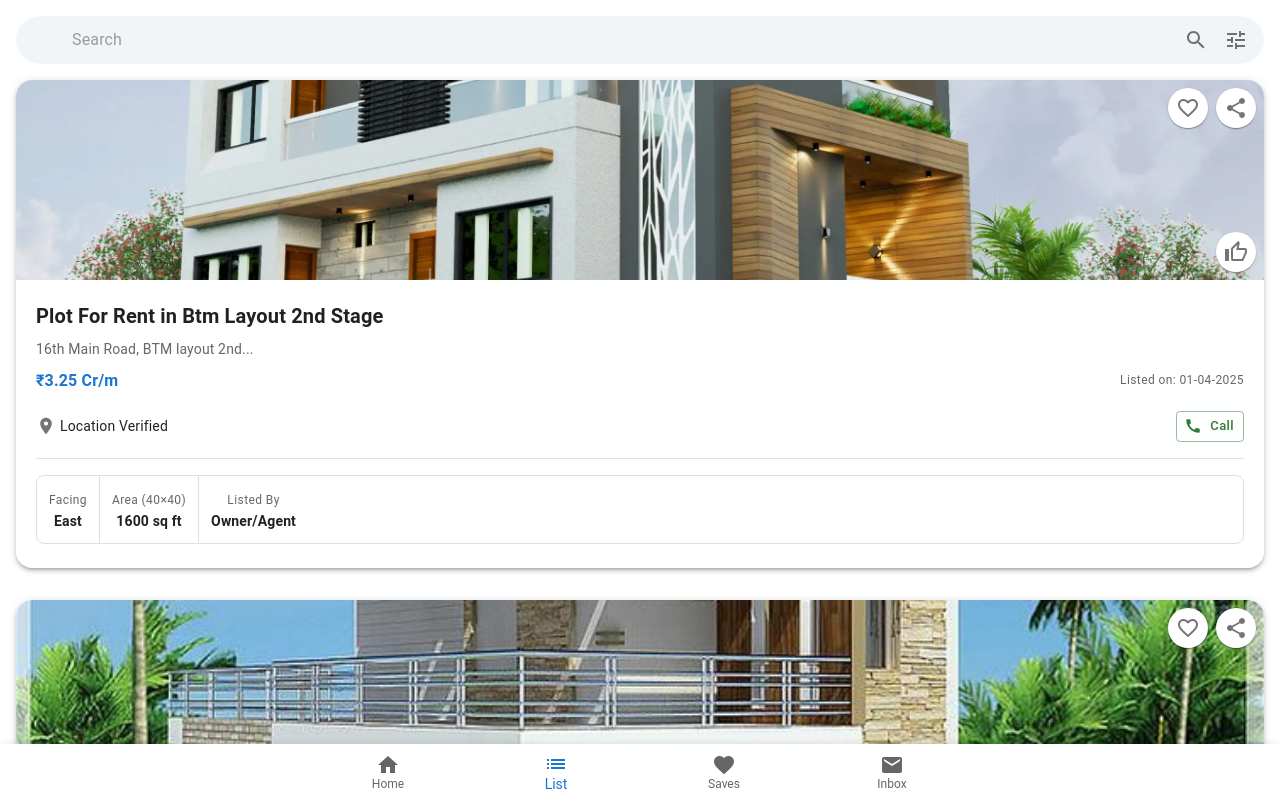
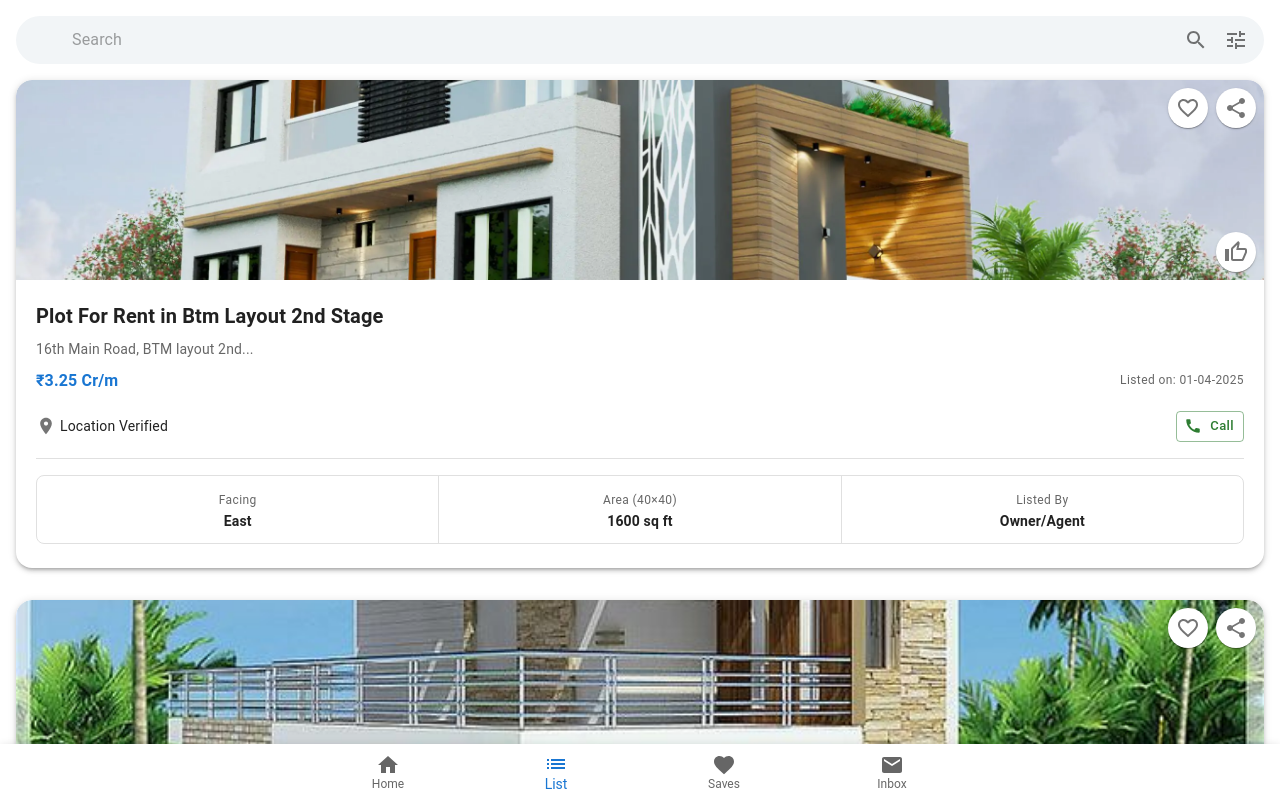
Before and after one commit to Hemanthuppal/materialui-landnest, a React (Create React App) app: page /details in a window 1280 px wide. Shown: the top 800 px of the page. Built offline with nearby package versions, Linux system fonts and the light colour scheme; some icons are missing.

Commit message:
changes in details and save

```diff
--- a/src/sharvani/Details_Page.js
+++ b/src/sharvani/Details_Page.js
@@ -123,7 +123,15 @@ const PropertyCard = () => {
               transition: 'transform 0.2s ease-in-out',
               '&:hover': { transform: 'scale(1.015)', boxShadow: 6 }
             }}
+            onClick={(e) => {
+              // Prevent navigation if the user clicked on a button or icon
+              const isButtonClick = e.target.closest('button') || e.target.closest('svg');
+              if (!isButtonClick) {
+                navigate('/rent-description', { state: { property } });
+              }
+            }}
           >
+
             <Box position="relative">
               <CardMedia
                 component="img"
@@ -199,26 +207,28 @@ const PropertyCard = () => {
 
               <Divider sx={{ my: 2 }} />
 
-              <Grid container sx={{ border: '1px solid #e0e0e0', borderRadius: 2, overflow: 'hidden' }}>
-                <Grid item xs={4}>
-                  <Box sx={{ borderRight: '1px solid #e0e0e0', p: 1.5, textAlign: 'center' }}>
-                    <Typography variant="caption" color="text.secondary">Facing</Typography>
-                    <Typography variant="body2" fontWeight="bold">{property.facing}</Typography>
-                  </Box>
-                </Grid>
-                <Grid item xs={4}>
-                  <Box sx={{ borderRight: '1px solid #e0e0e0', p: 1.5, textAlign: 'center' }}>
-                    <Typography variant="caption" color="text.secondary">Area ({property.dimensions})</Typography>
-                    <Typography variant="body2" fontWeight="bold">{property.area}</Typography>
-                  </Box>
-                </Grid>
-                <Grid item xs={4}>
-                  <Box sx={{ p: 1.5, textAlign: 'center' }}>
-                    <Typography variant="caption" color="text.secondary">Listed By</Typography>
-                    <Typography variant="body2" fontWeight="bold">{property.listedBy}</Typography>
-                  </Box>
-                </Grid>
-              </Grid>
+              <Box sx={{ display: 'flex', border: '1px solid #e0e0e0', borderRadius: 2, overflow: 'hidden' }}>
+  {[
+    { label: 'Facing', value: property.facing },
+    { label: `Area (${property.dimensions})`, value: property.area },
+    { label: 'Listed By', value: property.listedBy }
+  ].map((item, index) => (
+    <Box
+      key={index}
+      sx={{
+        flex: 1,
+        p: 1.5,
+        textAlign: 'center',
+        borderRight: index < 2 ? '1px solid #e0e0e0' : 'none'
+      }}
+    >
+      <Typography variant="caption" color="text.secondary">{item.label}</Typography>
+      <Typography variant="body2" fontWeight="bold">{item.value}</Typography>
+    </Box>
+  ))}
+</Box>
+
+
             </CardContent>
           </Card>
         ))}
--- a/src/sharvani/Rent_Saves.js
+++ b/src/sharvani/Rent_Saves.js
@@ -6,7 +6,6 @@ import {
   CardContent,
   Typography,
   IconButton,
-  CardActions,
   Paper,
   BottomNavigation,
   BottomNavigationAction,
@@ -17,8 +16,7 @@ import {
   List as ListIcon,
   Favorite as FavoriteIcon,
   Mail as MailIcon,
-  Share as ShareIcon,
-  Delete as DeleteIcon
+  Share as ShareIcon
 } from '@mui/icons-material';
 import { useNavigate } from 'react-router-dom';
 import CustomSearchBar from '../Rajesh/CustomSearchBar';
@@ -62,8 +60,11 @@ const RentSaves = () => {
     }
   };
 
-  const handleCardClick = (id) => {
-    navigate(`/rent-description`);
+  const handleCardClick = (e, property) => {
+    const isIconClick = e.target.closest('button');
+    if (!isIconClick) {
+      navigate('/rent-description', { state: { property } });
+    }
   };
 
   return (
@@ -77,36 +78,76 @@ const RentSaves = () => {
           </Typography>
         ) : (
           saved.map((property) => (
-            <Card key={property.id} sx={{ mb: 2, mx: 2, cursor: 'pointer' }}>
+            <Card
+              key={property.id}
+              sx={{
+                mb: 2,
+                mx: 2,
+                borderRadius: 3,
+                boxShadow: 3,
+                position: 'relative',
+                overflow: 'hidden',
+                cursor: 'pointer'
+              }}
+              onClick={(e) => handleCardClick(e, property)}
+            >
+              {/* Icons over image */}
+              <Box
+                sx={{
+                  position: 'absolute',
+                  top: 8,
+                  right: 8,
+                  zIndex: 2,
+                  display: 'flex',
+                  gap: 1
+                }}
+              >
+                <Tooltip title="Share">
+                  <IconButton
+                    onClick={(e) => {
+                      e.stopPropagation();
+                      handleShare(property);
+                    }}
+                    sx={{ backgroundColor: 'white', '&:hover': { backgroundColor: '#f0f0f0' } }}
+                  >
+                    <ShareIcon fontSize="small" />
+                  </IconButton>
+                </Tooltip>
+
+                <Tooltip title="Remove">
+                  <IconButton
+                    onClick={(e) => {
+                      e.stopPropagation();
+                      handleRemove(property.id);
+                    }}
+                    sx={{ backgroundColor: 'white', '&:hover': { backgroundColor: '#f0f0f0' } }}
+                  >
+                    <FavoriteIcon color="error" fontSize="small" />
+                  </IconButton>
+                </Tooltip>
+              </Box>
+
+              {/* Image */}
               <CardMedia
                 component="img"
                 height="180"
                 image={property.image}
-                onClick={() => handleCardClick(property.id)}
+                alt={property.title}
               />
-              <CardContent onClick={() => handleCardClick(property.id)}>
+
+              {/* Title & location */}
+              <CardContent>
                 <Typography variant="h6">{property.title}</Typography>
                 <Typography variant="body2" color="text.secondary">
                   {property.location}
                 </Typography>
               </CardContent>
-              <CardActions>
-                <Tooltip title="Share">
-                  <IconButton onClick={() => handleShare(property)}>
-                    <ShareIcon />
-                  </IconButton>
-                </Tooltip>
-                <Tooltip title="Remove">
-                  <IconButton onClick={() => handleRemove(property.id)}>
-                    <DeleteIcon color="error" />
-                  </IconButton>
-                </Tooltip>
-              </CardActions>
             </Card>
           ))
         )}
       </Box>
 
+      {/* Bottom Navigation */}
       <Paper sx={{ position: 'fixed', bottom: 0, left: 0, right: 0 }} elevation={3}>
         <BottomNavigation value={value} onChange={handleChange} showLabels>
           <BottomNavigationAction label="Home" icon={<HomeIcon />} />
```
